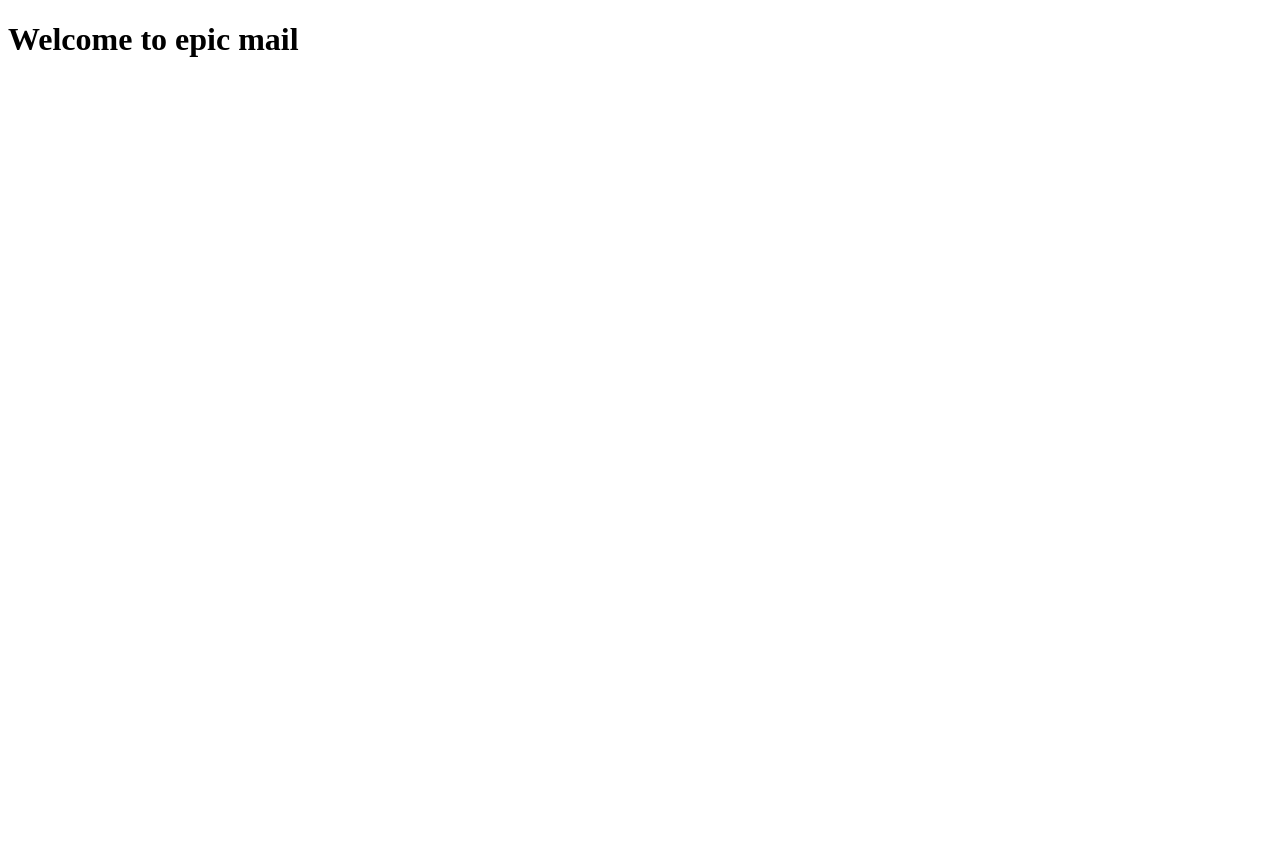
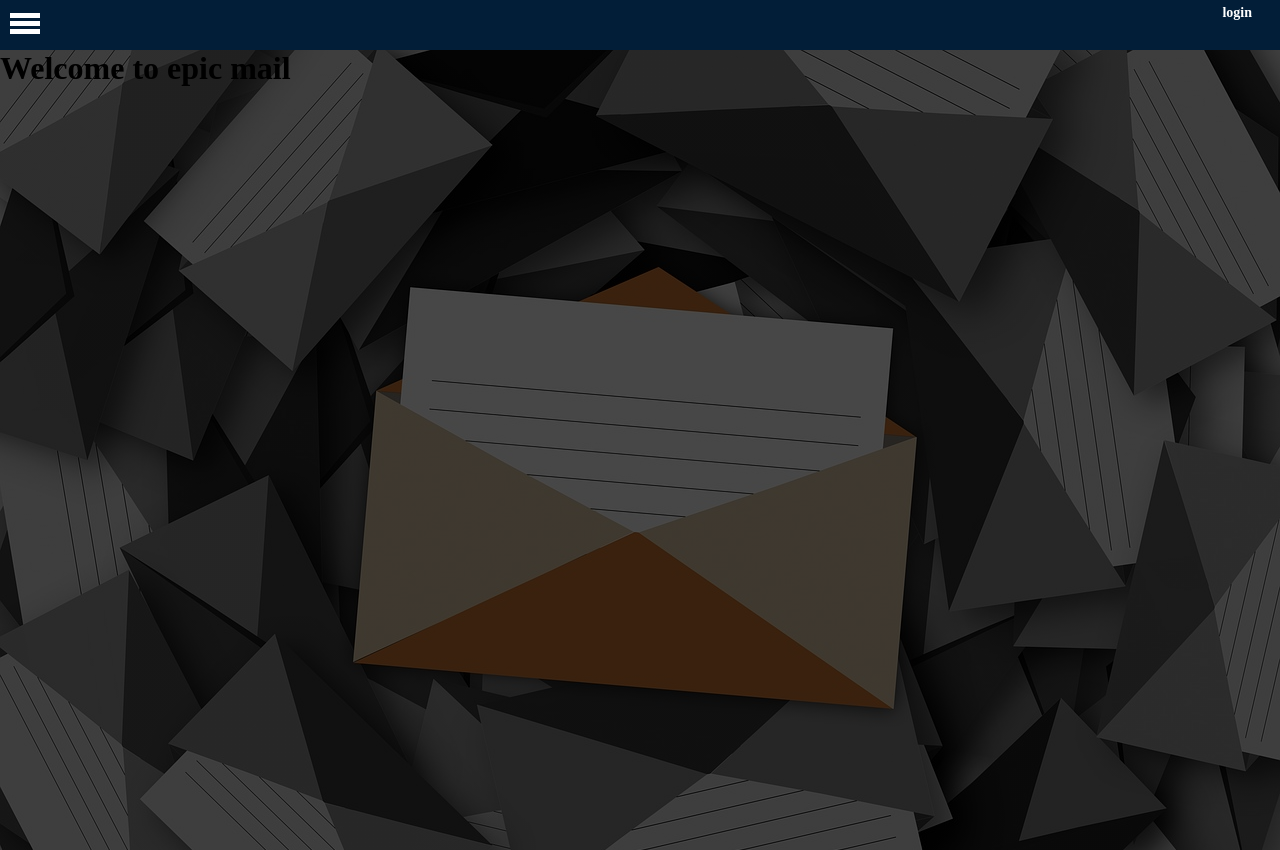
Before and after one commit to chekwas88/Epic-Mail-React, a React app: page / in a window 1280 px wide. Before the commit the page ends 800 px from the top, so only its background shows below. Built offline with nearby package versions, Linux system fonts and the light colour scheme.

Commit message:
add landing page

```diff
--- a/package.json
+++ b/package.json
@@ -8,7 +8,7 @@
         "build": "rm -rf dist && webpack --mode production --env.production",
         "serve": " npm run build && npm run start",
         "lint": "eslint ./src/*.jsx ./src/**/*.jsx --fix",
-        "start:dev": "webpack-dev-server"
+        "start:dev": "webpack-dev-server --open"
     },
     "author": "Chisom Onwuchekwa",
     "license": "MIT",
--- a/src/App.jsx
+++ b/src/App.jsx
@@ -1,9 +1,18 @@
 import React from 'react';
 
+import Landing from './Views/Landing';
+
+import './assets/css/style.css';
+
+/**
+ * @method App
+ * @description Main app component
+ * @returns {undefined}
+ */
 const App = () => (
-    <div>
-        <h1>Welcome to epic mail</h1>
-    </div>
+  <div className="app">
+    <Landing />
+  </div>
 );
 
 export default App;
--- /dev/null
+++ b/src/Views/Landing.jsx
@@ -0,0 +1,19 @@
+import React, { Fragment } from 'react';
+
+import Header from '../component/Header';
+
+/**
+ * @method Landing
+ * @description Landing View component
+ * @returns {undefined}
+ */
+const Landing = () => (
+  <Fragment>
+    <Header />
+    <div className="landingContainer">
+      <h1>Welcome to epic mail</h1>
+    </div>
+  </Fragment>
+);
+
+export default Landing;
--- a/src/assets/css/style.css
+++ b/src/assets/css/style.css
@@ -0,0 +1,71 @@
+body {
+    margin: 0;
+    padding: 0;
+  }
+  .app {
+    height: 100%;
+    background: rgba(189, 189, 192, 1);
+  }
+  h1, h2, h3, h4 {
+      margin: 0;
+      padding: 0;
+  }
+
+  ul{
+    margin: 0;
+    padding: 0;
+
+  }
+
+  /* Header component */
+
+  .navbar {
+    color: #fff;
+    margin: 0;
+    padding: 0;
+    background: #021e38;
+    height: auto;
+    font-size: 14px;
+    font-weight: bold;
+  }
+  .burger > div{
+    cursor: pointer;
+    padding: 10px 10px;
+    width: 40px;
+  }
+  .burger span {
+    display: block;
+    background: #fff;
+    margin: 3px 0;
+    width: 30px;
+    height: 5px;
+  }
+  .navbar ul li {
+    text-decoration: none;
+    color: #fff;
+    list-style: none;
+    padding: 5px 8px;
+  }
+
+
+  @media screen and (min-width: 576px) {
+    .navbar {
+      position: relative;
+      height: 50px;
+      z-index: 101;
+    }
+    .navbar ul{
+      position: absolute;
+      top: -15px;
+      right: 10px;
+      padding: 15px 10px;
+    }
+
+  }
+  /* end of header component */
+
+  /* Landing style */
+  .landingContainer{
+    height: 100vh;
+    background-image: linear-gradient(rgba(0,0,0,0.7), rgba(0,0,0,0.7)), url('../img/landingImage.jpg');
+  }
--- /dev/null
+++ b/src/component/Header.jsx
@@ -0,0 +1,30 @@
+import React from 'react';
+
+
+/**
+ * @method Header
+ * @param {object} event React synthetic event object
+ * @description Header component
+ * @returns {JSX} JSX Markup
+ */
+const Header = () => (
+  <header>
+    <nav className="navbar">
+      <div className="burger">
+        <div>
+          <span />
+          <span />
+          <span />
+        </div>
+
+      </div>
+      <div className="logo" />
+      <ul className="header-links">
+        <li>
+            login
+        </li>
+      </ul>
+    </nav>
+  </header>
+);
+export default Header;
--- a/webpack.config.js
+++ b/webpack.config.js
@@ -13,7 +13,7 @@ const cssPlugin = new MiniCssExtractPlugin({
 });
 
 module.exports = {
-  entry: './src/index.js',
+  entry: './src/index.jsx',
   devtool: 'cheap-eval-source-map',
   output: {
     publicPath: '/',
```
Also changed, not shown: .babelrc (added), src/assets/img/landingImage.jpg (added), src/index.jsx (renamed from src/index.js), 1 other file (tests, documents, lock files or other folders).
